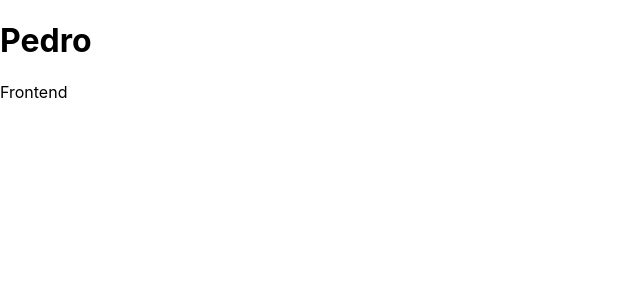
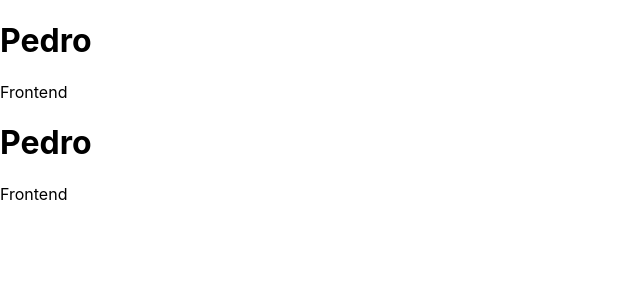
Before and after one commit to Pedrobusou/React-shopping-cart, a React (Create React App) app: page / in a window 1280 px wide. Shown: the top 300 px of the page, without its empty margins (0-640 px from the left). Built offline with nearby package versions, Linux system fonts and the light colour scheme; the HTML template or start-up script is replaced by a standard one.

Commit message:
Basic functional component

```diff
--- a/src/App.js
+++ b/src/App.js
@@ -1,8 +1,14 @@
-import React from 'react';
-import EmployeeComponent from './components/EmployeeComponent';
+import React, {Fragment} from 'react';
+import EmployeeClassComponent from './components/EmployeeClass';
+import EmployeeFunctionalComponent from './components/EmployeeFunctional';
 
 function App() {
-  return <EmployeeComponent />;
+  return (
+    <Fragment>
+      <EmployeeClassComponent />
+      <EmployeeFunctionalComponent />
+    </Fragment>
+  );
 }
 
 export default App;
--- a/src/components/EmployeeComponent.js
+++ b/src/components/EmployeeClass.js
@@ -1,6 +1,6 @@
 import React, {Component, Fragment} from 'react';
 
-class EmployeeComponent extends Component {
+class EmployeeClassComponent extends Component {
   render() {
     const employee = {
       name: 'Pedro',
@@ -16,4 +16,4 @@ class EmployeeComponent extends Component {
   }
 }
 
-export default EmployeeComponent;
+export default EmployeeClassComponent;
--- /dev/null
+++ b/src/components/EmployeeFunctional.js
@@ -0,0 +1,17 @@
+import React, {Fragment} from 'react';
+
+const EmployeeFunctionalComponent = x => {
+  const employee = {
+    name: 'Pedro',
+    role: 'Frontend'
+  };
+
+  return (
+    <Fragment>
+      <h1>{employee.name}</h1>
+      <p>{employee.role}</p>
+    </Fragment>
+  );
+};
+
+export default EmployeeFunctionalComponent;
```
